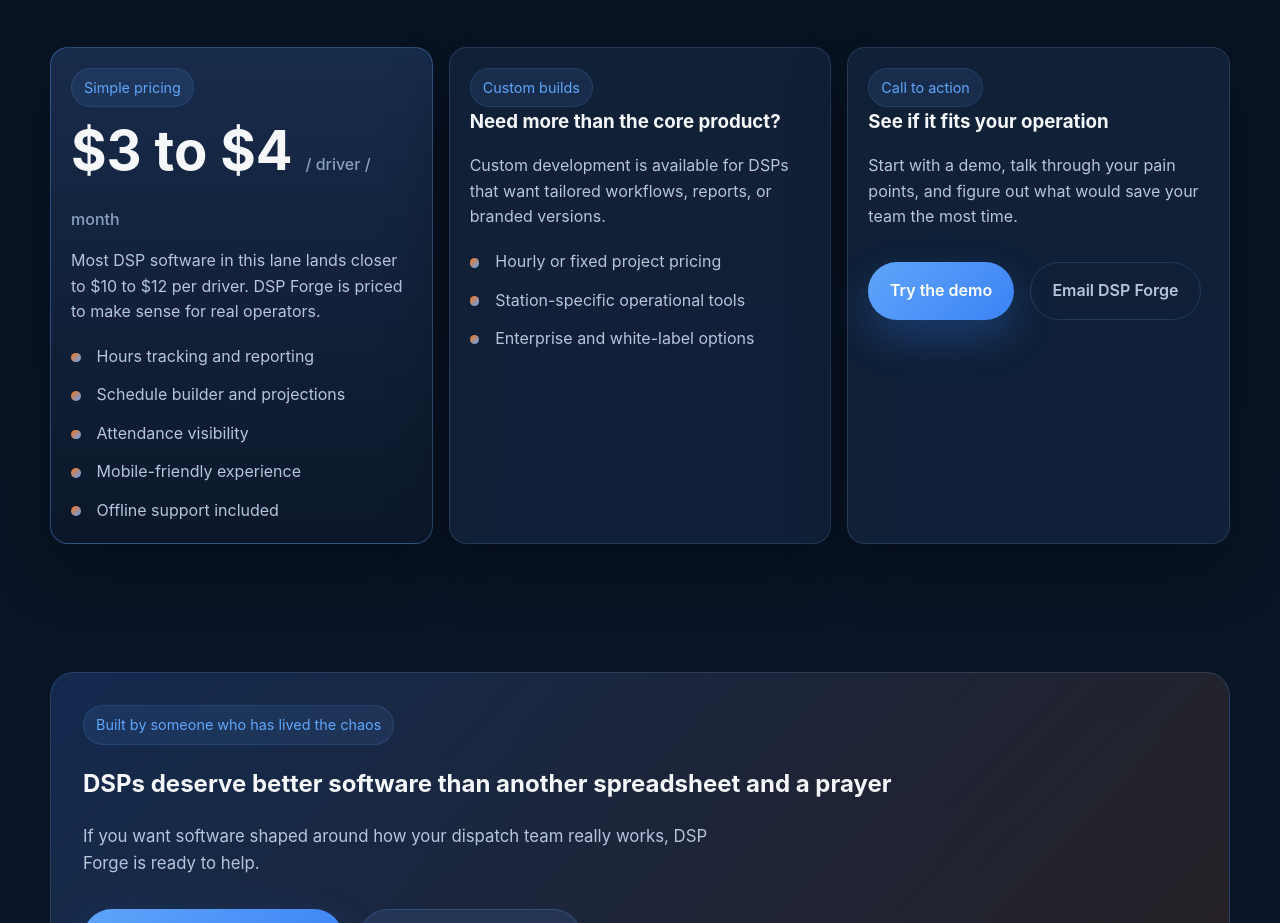
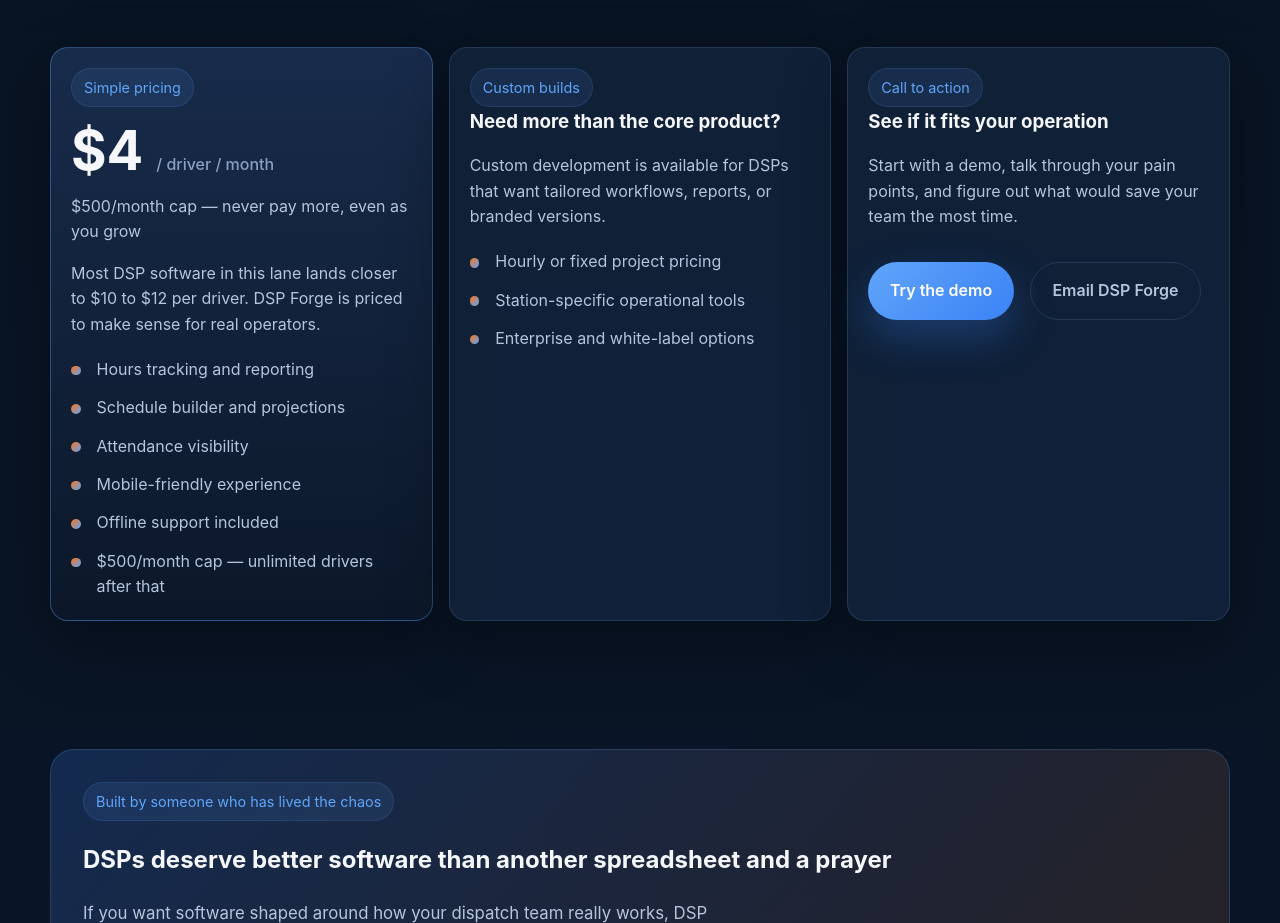
Before and after one commit to solutionsai1998-dev/dsp-forge-marketing, a plain HTML site: page index.html in a window 1280 px wide. Shown: the part 3960-4883 px from the top of the page. Drawn offline with Linux system fonts and the light colour scheme.

Commit message:
Update home pricing from -4 to /driver with  cap

```diff
--- a/index.html
+++ b/index.html
@@ -214,7 +214,8 @@
         <div class="container price-points">
           <article class="price-card featured">
             <span class="kicker">Simple pricing</span>
-            <div class="price-tag">$3 to $4 <span>/ driver / month</span></div>
+            <div class="price-tag">$4 <span>/ driver / month</span></div>
+            <p class="price-cap">$500/month cap — never pay more, even as you grow</p>
             <p>
               Most DSP software in this lane lands closer to $10 to $12 per driver. DSP Forge is priced to make sense for real
               operators.
@@ -225,6 +226,7 @@
               <li>Attendance visibility</li>
               <li>Mobile-friendly experience</li>
               <li>Offline support included</li>
+              <li>$500/month cap — unlimited drivers after that</li>
             </ul>
           </article>
           <article class="price-card">
```
